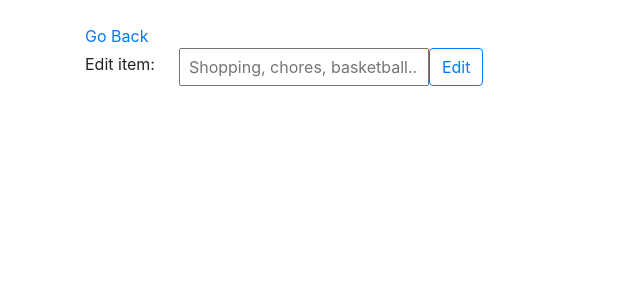
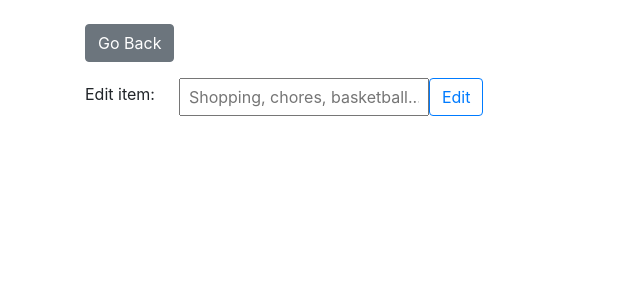
Before and after one commit to OmarBaltaji/TodoList-MERN, a React (Create React App) app: page /edititem/1 in a window 1280 px wide. Shown: the top 300 px of the page, without its empty margins (0-640 px from the left). Built offline with nearby package versions, Linux system fonts and the light colour scheme; no server answers.

Commit message:
replacing anchors with the newly created Button component

```diff
--- a/src/components/EditItem.js
+++ b/src/components/EditItem.js
@@ -37,7 +37,7 @@ export default function EditItem() {
 
     return (
         <div className="container mt-4">
-         <a href={`/list/${itemInfo.listId}`} style={{ maginBottom:'30px' }}>Go Back</a>
+         <Button className="btn-secondary mb-3" onClickHandler={() => history.push(`/list/${itemInfo.listId}`)} innerText="Go Back" />
             <div className="input-group mb-3">
                 <label className="mt-1">Edit item:</label>
                 <input
--- a/src/components/EditTodoList.js
+++ b/src/components/EditTodoList.js
@@ -37,7 +37,7 @@ export default function EditItem() {
 
     return (
         <div className="container mt-4">
-         <a href={`/`} style={{ maginBottom:'30px' }}>Go Back</a>
+         <Button className="btn-secondary mb-3" onClickHandler={() => history.push(`/`)} innerText="Go Back" />
             <div className="input-group mb-3">
                 <label className="mt-1">Edit List:</label>
                 <input
```
